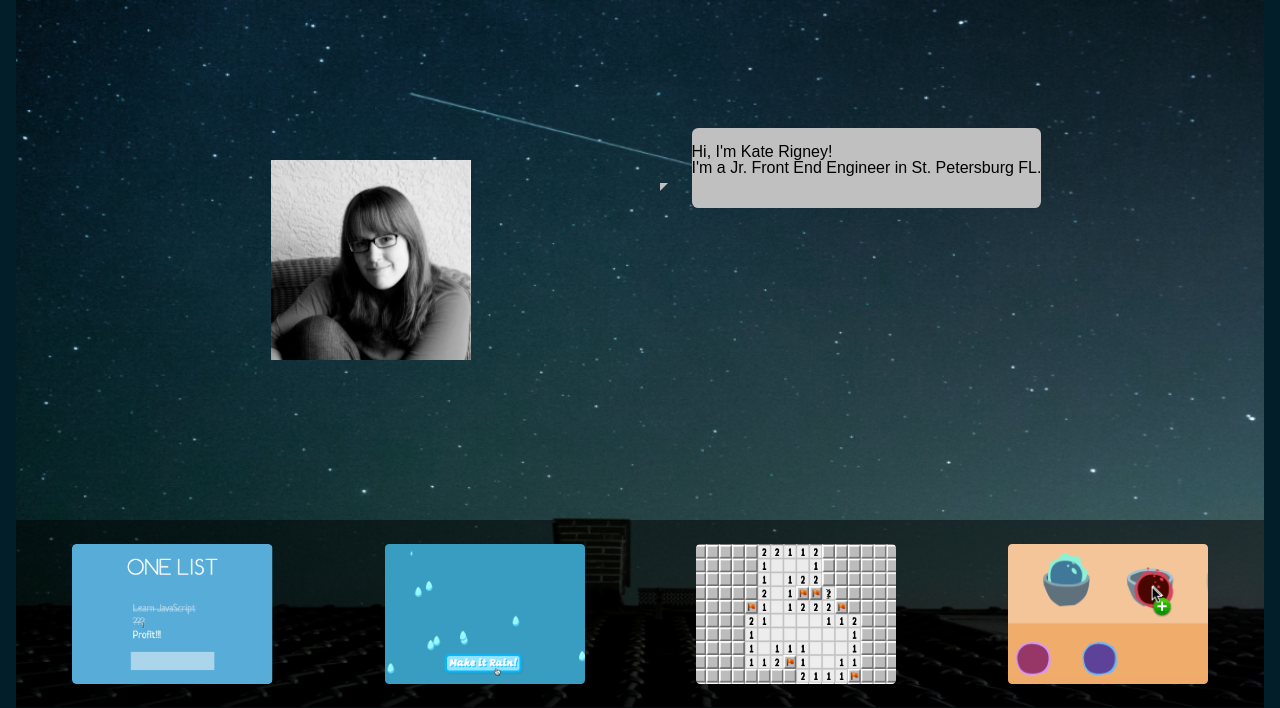
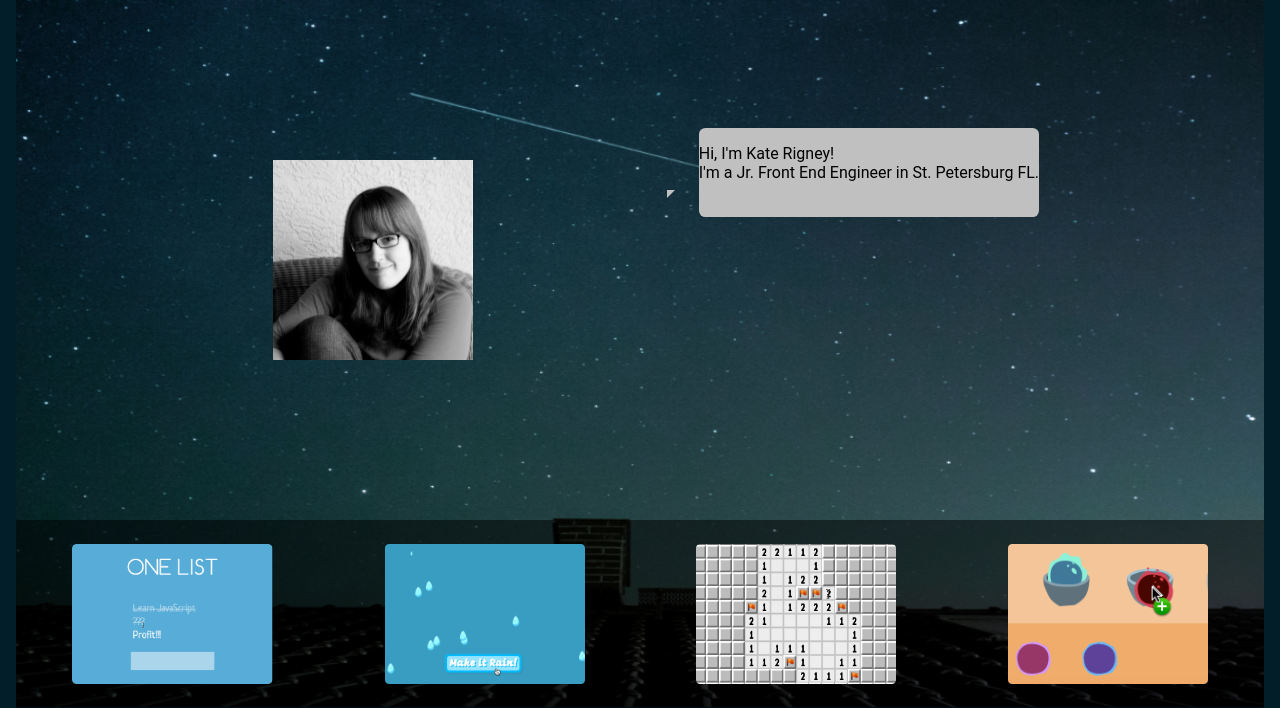
Before and after one commit to katerigney/portfolio, a website: page public/index.html in a window 1280 px wide. Shown: the top 708 px of the page. Drawn offline with Linux system fonts and the light colour scheme.

Commit message:
still need to work on speech bubble

```diff
--- a/public/screen.css
+++ b/public/screen.css
@@ -2,26 +2,21 @@ html {
   height: 100%;
 }
 
-/*@font-face {
+@font-face {
   font-family: 'Roboto';
-  src: url('Roboto-ThinItalic-webfont.eot');
-  src: url('Roboto-ThinItalic-webfont.eot?#iefix') format('embedded-opentype'),
-       url('Roboto-ThinItalic-webfont.woff') format('woff'),
-       url('Roboto-ThinItalic-webfont.ttf') format('truetype'),
-       url('Roboto-ThinItalic-webfont.svg#RobotoThinItalic') format('svg'); (under the Apache Software License).
-} */
+  src: url('https://fonts.googleapis.com/css?family=Roboto');
+}
 
 body {
   margin: 0;
-  font: 16px / 1 sans-serif;
   background-color: rgb(2, 30, 40);
+  font-family: 'Roboto' , sans-serif;
 }
 
 .body {
   display: flex;
   flex-direction: column;
   justify-content: center;
-
 }
 
 /*top*/
@@ -52,10 +47,6 @@ body {
 	background: #c0c0c0;
   border-radius: .4em;
   height: 3%;
-}
-
-.speech-bubble > p {
-  font: 8px;
 }
 
 .speech-bubble:after {
```
Also changed, not shown: public/images/twitter.png.
